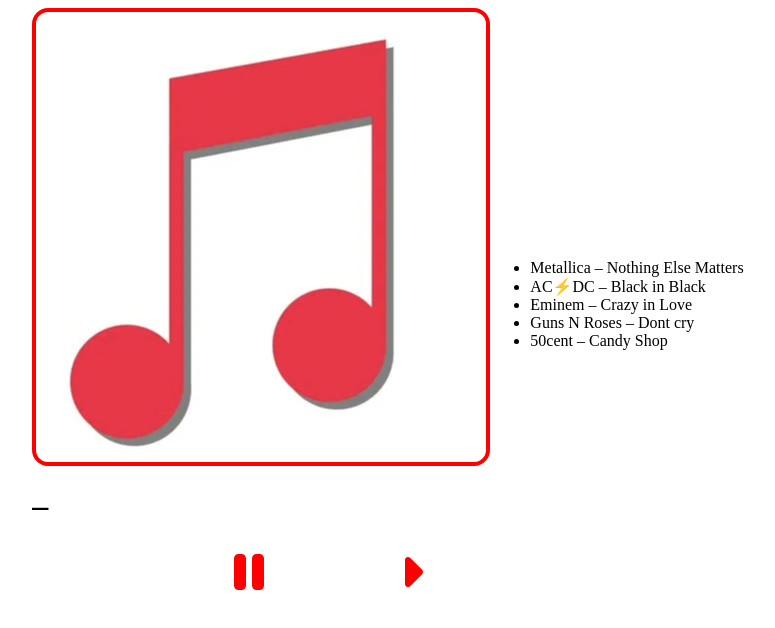
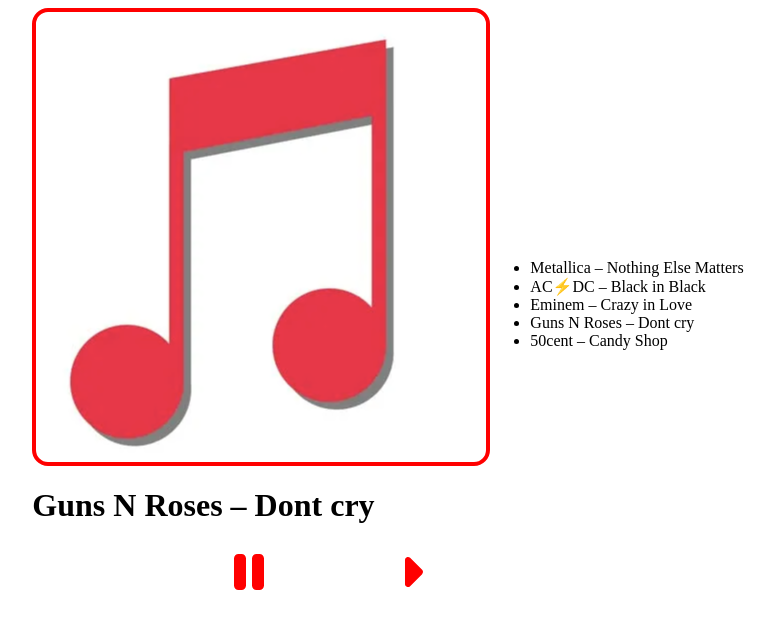
Before and after one commit to Cor4zon/MP3-Player, a React (Create React App) app: page / in a window 1280 px wide. Shown: the top 628 px of the page, without its empty margins (252-1027 px from the left). Built offline with nearby package versions, Linux system fonts and the light colour scheme.

Commit message:
connect Playlist component with SongInfo component

```diff
--- a/src/components/Playlist/Playlist.js
+++ b/src/components/Playlist/Playlist.js
@@ -11,7 +11,7 @@ const Playlist = () => {
         console.log(trackList);
         for (let track of trackList) {
             if (track.id === +event.target.className) {
-                track.audio.play();
+                // track.audio.play();
                 dispatch(changeSong(+event.target.className))
                 console.log(`track duration⌛️: ${track.audio.duration}`)
                 break;
--- a/src/components/SongInfo/SongInfo.js
+++ b/src/components/SongInfo/SongInfo.js
@@ -2,11 +2,12 @@ import React from 'react';
 import {useSelector} from "react-redux";
 
 const SongInfo = () => {
-    const chosenSong = useSelector(state => state.chosenSong.song);
+    const songId = useSelector(state => state.chosenSong.song);
+    const track = useSelector(state => state.trackList.tracks.filter(track => track.id === songId));
 
     return (
         <div>
-            <h1>{chosenSong.band} – {chosenSong.title}</h1>
+            <h1> {track[0]?.band} – {track[0]?.title} </h1>
         </div>
     );
 };
--- a/src/services/APIClient.js
+++ b/src/services/APIClient.js
@@ -6,7 +6,7 @@ import eminem from "../music/eminem.mp3";
 
 class Song {
     constructor(band, title, song) {
-        this.id = Math.floor(Math.random() * 1000);
+        this.id = Math.floor(Math.random() * 100);
         this.band = band;
         this.title = title;
         this.audio = new Audio(song);
```
